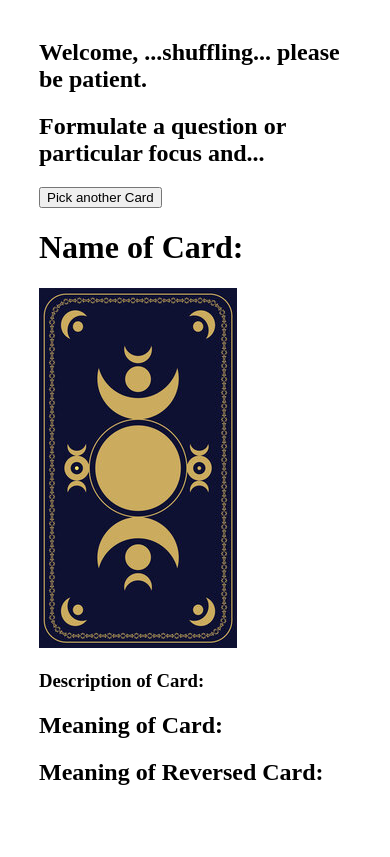
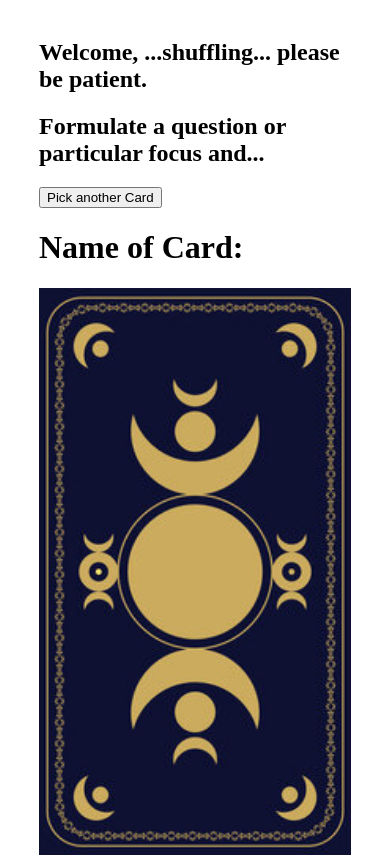
Before and after one commit to racheleckenrod/tarot, a plain HTML site: page index.html in a window 390 px wide. Shown: the top 857 px of the page. Drawn offline with Linux system fonts and the light colour scheme; no server answers.

Commit message:
added media query for image

```diff
--- a/css/style.css
+++ b/css/style.css
@@ -9,3 +9,10 @@ body {
 .orientation {
     transform: rotate(180deg);
 }
+
+@media (max-width: 600px) {
+
+img{
+    width: 100%;
+}
+}
```
